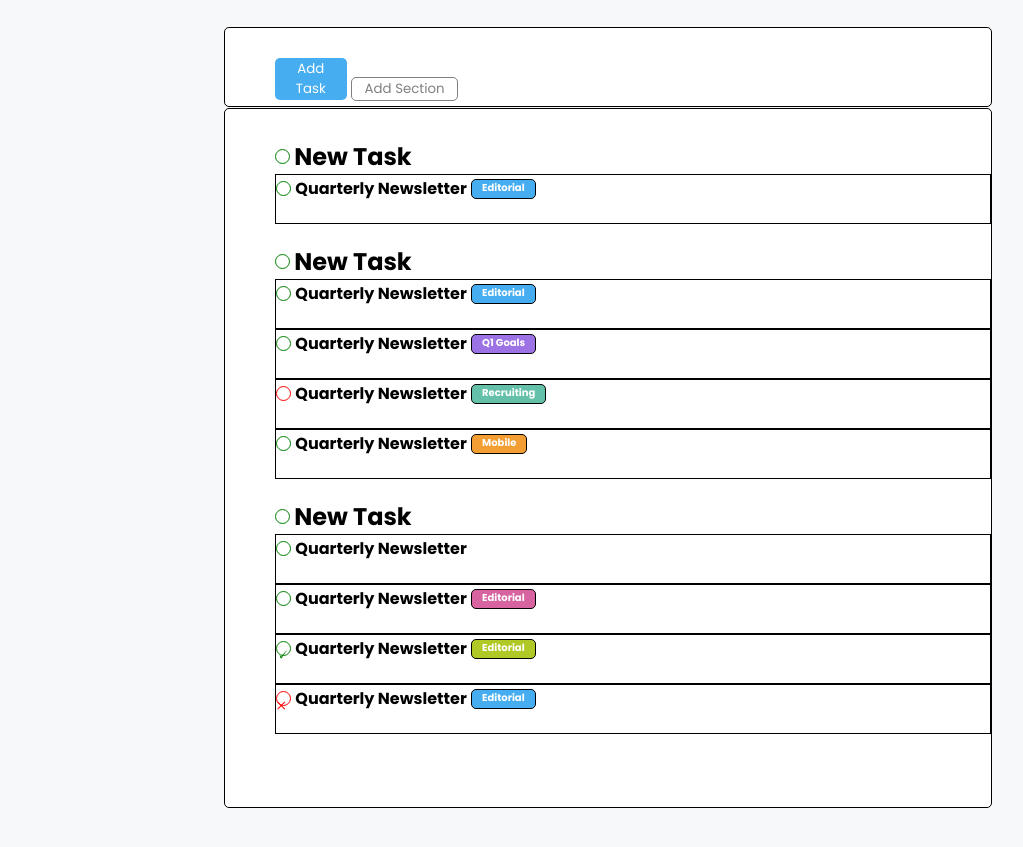
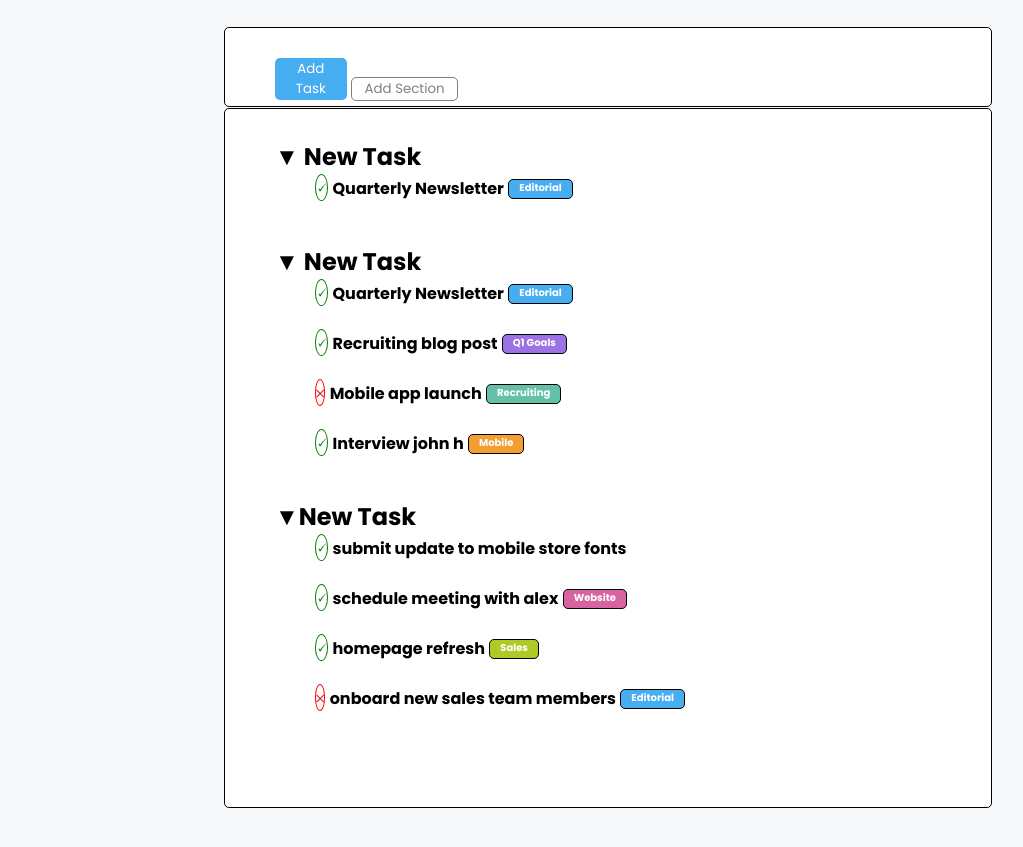
Before and after one commit to DavidIncarbone/html-css-toboolist, a plain HTML site: page index.html in a window 1280 px wide. Shown: the part 53-900 px from the top of the page, without its empty margins (32-1055 px from the left). Drawn offline with Linux system fonts and the light colour scheme.

Commit message:
clear main part usin ul

```diff
--- a/css/style.css
+++ b/css/style.css
@@ -8,6 +8,13 @@
     font-family: "Poppins", sans-serif;
     font-weight: 400;
     font-style: normal;
+}
+
+ul {
+
+    list-style-type: none;
+
+
 }
 
 /* backgrounds and text colours */
@@ -133,6 +140,8 @@ section {
     margin-top: 20px;
 }
 
+.hide-icon {}
+
 
 
 h2 {
@@ -146,7 +155,7 @@ h2 {
 
 .line-container {
 
-    border: 1px solid black;
+
     height: 50px;
 }
 
@@ -159,6 +168,7 @@ div .badge {
     color: white;
     font-weight: bold;
     font-size: 10px;
+    display: inline-block;
 }
 
 .content {
@@ -168,14 +178,14 @@ div .badge {
     vertical-align: middle;
 }
 
-.symbols-container {
-    display: inline-block;
-    width: 15px;
-    height: 15px;
+.check {
+
+
     border: 1px solid green;
     border-radius: 50%;
     color: green;
-    vertical-align: middle;
+    display: inline-block;
+
 
 
 }
@@ -184,12 +194,9 @@ div .badge {
 .aegen {
 
     display: inline-block;
-    width: 15px;
-    height: 15px;
     border: 1px solid red;
     border-radius: 50%;
     color: red;
-    vertical-align: middle;
 
 }
 
--- a/index.html
+++ b/index.html
@@ -36,68 +36,99 @@
             <div id="sub-container">
 
                 <section>
-                    <div class="symbols-container"></div>
-                    <h2>New Task
-                    </h2>
+                    <h2>&#x25BC; New Task </h2>
+                    <ul>
+                        <li>
                             <div class="line-container">
-                        <div class="symbols-container"></div>
-                        <div class="content">Quarterly Newsletter</div>
-                        <div class="badge badge-color-blue">Editorial</div>
-
-                    </div>
-                </section>
-                <section>
-                    <div class="symbols-container "></div>
-                    <h2>New Task
-                    </h2>
-                    <div class="line-container">
-                        <div class="symbols-container "> </div>
+                                <div class="check">&#x1F5F8;</div>
                                 <div class="content">Quarterly Newsletter</div>
                                 <div class="badge badge-color-blue">Editorial</div>
                             </div>
+                        </li>
+                    </ul>
+                </section>
+                <section>
+
+                    <h2>&#x25BC; New Task
+                    </h2>
+                    <ul>
+                        <li>
                             <div class="line-container">
-                        <div class="symbols-container"></div>
+                                <div class="check ">&#x1F5F8; </div>
                                 <div class="content">Quarterly Newsletter</div>
+                                <div class="badge badge-color-blue">Editorial</div>
+                            </div>
+
+                        </li>
+                        <li>
+                            <div class="line-container">
+                                <div class="check">&#x1F5F8;</div>
+                                <div class="content">Recruiting blog post</div>
                                 <div class="badge badge-color-violet">Q1 Goals</div>
                             </div>
+
+                        </li>
+                        <li>
                             <div class="line-container">
-                        <div class="aegen"></div>
-                        <div class="content">Quarterly Newsletter</div>
+                                <div class="aegen">&#x10102;</div>
+                                <div class="content">Mobile app launch</div>
                                 <div class="badge badge-color-green">Recruiting</div>
                             </div>
+                        </li>
+                        <li>
                             <div class="line-container">
-                        <div class="symbols-container aegean">
-                            <div></div>
-                        </div>
-                        <div class="content">Quarterly Newsletter</div>
+                                <div class="check">&#x1F5F8;</div>
+                                <div class="content">Interview john h</div>
                                 <div class="badge badge-color-orange">Mobile</div>
                             </div>
 
+                        </li>
+                    </ul>
+
+
                 </section>
                 <section>
-                    <div class="symbols-container"></div>
-                    <h2>New Task
+
+                    <h2> &#x25BC;New Task
                     </h2>
+
+                    <ul>
+                        <li>
                             <div class="line-container">
-                        <div class="symbols-container"></div>
-                        <div class="content">Quarterly Newsletter</div>
+                                <div class="check">&#x1F5F8;</div>
+                                <div class="content">submit update to mobile store fonts</div>
+                            </div>
+                        </li>
+                        <li>
+                            <div class="line-container">
+                                <div class="check">&#x1F5F8;</div>
+                                <div class="content">schedule meeting with alex</div>
+                                <div class="badge badge-color-purple">Website</div>
+                            </div>
 
+                        </li>
+                        <li>
+                            <div class="line-container">
+                                <div class="check">&#x1F5F8;</div>
+                                <div class="content">homepage refresh</div>
+                                <div class="badge badge-color-yellow">Sales</div>
                             </div>
+
+                        </li>
+                        <li>
                             <div class="line-container">
-                        <div class="symbols-container"></div>
-                        <div class="content">Quarterly Newsletter</div>
-                        <div class="badge badge-color-purple">Editorial</div>
-                    </div>
-                    <div class="line-container">
-                        <div class="symbols-container"> &#x1F5F8;</div>
-                        <div class="content">Quarterly Newsletter</div>
-                        <div class="badge badge-color-yellow">Editorial</div>
-                    </div>
-                    <div class="line-container">
-                        <div class="aegen"> &#x10102;</div>
-                        <div class="content">Quarterly Newsletter</div>
+                                <div class="aegen">&#x10102;</div>
+                                <div class="content">onboard new sales team members</div>
                                 <div class="badge badge-color-blue">Editorial</div>
                             </div>
+                        </li>
+                    </ul>
+
+
+
+
+
+
                 </section>
             </div>
         </div>
```
Lines whose indentation alone changed are shown as unchanged.
